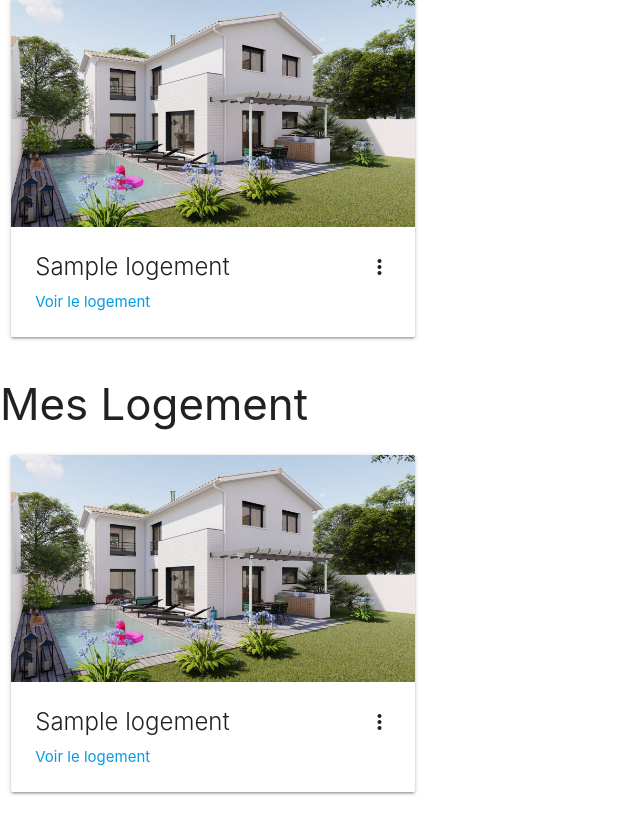
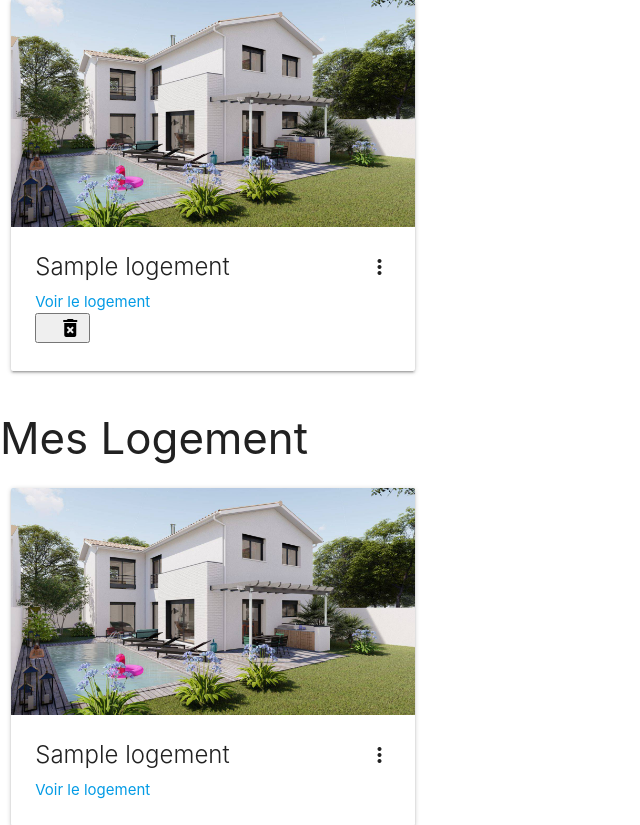
Before and after one commit to Nathancdl/airbnb, a Symfony app: template templates/mon_compte/index.html.twig in a window 1280 px wide. Shown: the part 167-992 px from the top of the page, without its empty margins (0-640 px from the left). Before the commit the page ends 962 px from the top, so only its background shows below. Run offline with Twig, Linux system fonts and the light colour scheme; the template is opened without the code that fills it: most values are stand-ins (such as "Sample title", 1, 10 or a date in 2020); some libraries are stand-ins or nearby versions.

Commit message:
add delete

```diff
--- a/templates/mon_compte/index.html.twig
+++ b/templates/mon_compte/index.html.twig
@@ -19,6 +19,12 @@
             <div class="card-content">
                 <span class="card-title activator grey-text text-darken-4">{{ myreservation.logement.nom }}<i class="material-icons right">more_vert</i></span>
                 <p><a href="{{ path('app_logement', {'id': myreservation.logement.id}) }}"> Voir le logement </a></p>
+
+                <form action="{{ path('app_reservation_supprimer', {'id': myreservation.getId()}) }}" method="post">
+                    <button type="submit"><i class="material-icons right">delete_forever</i></button>
+                </form>
+
+
             </div>
             <div class="card-reveal">
                 <span class="card-title grey-text text-darken-4">Réservation n°{{ myreservation.id }}<i class="material-icons right">close</i></span>
```
